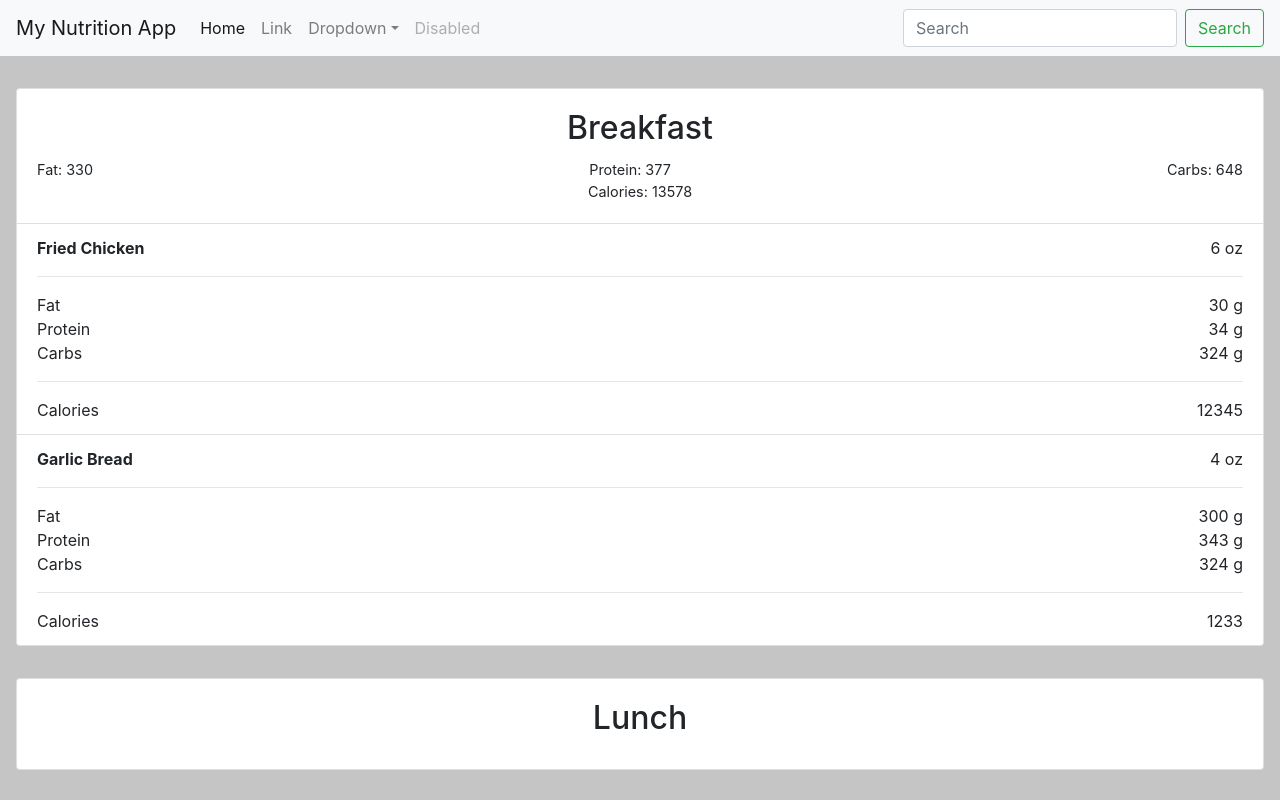
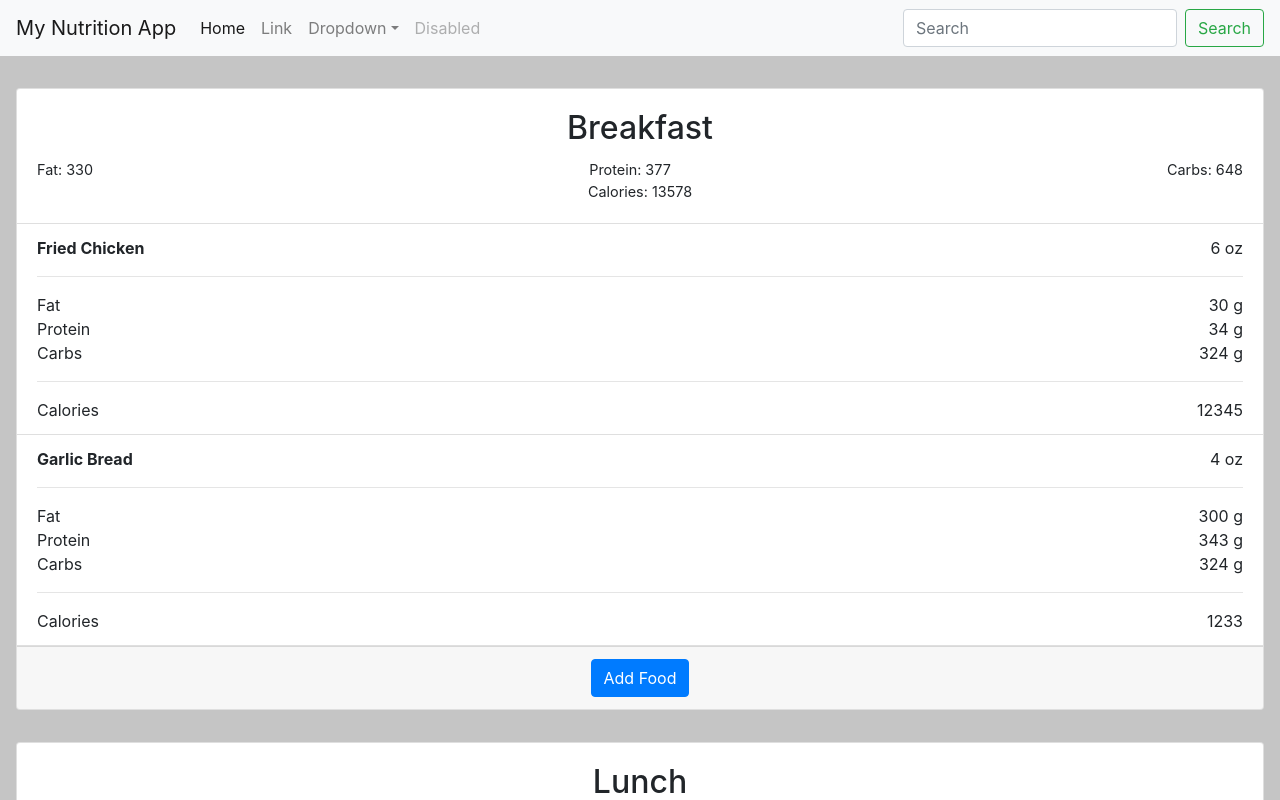
Before and after one commit to ctram/my-nutrition-app, a React (Create React App) app: page / in a window 1280 px wide. Shown: the top 800 px of the page. Built offline with nearby package versions, Linux system fonts and the light colour scheme.

Commit message:
Add button to add food to a meal.

```diff
--- a/src/components/MealStats.js
+++ b/src/components/MealStats.js
@@ -6,8 +6,19 @@ import MealItem from './MealItem';
 
 import { sumItemStats } from '../helpers/calculations';
 
-function MealStats(props) {
-  const { name, items } = props;
+class MealStats extends React.Component {
+  constructor(props) {
+    super(props);
+
+    this.onClickAddFood = this.onClickAddFood.bind(this);
+  }
+
+  onClickAddFood(e) {
+    // open modal to add food.
+  }
+
+  render() {
+    const { name, items } = this.props;
 
     let domItems = null;
     let domTotalMealStats = null;
@@ -58,8 +69,14 @@ function MealStats(props) {
           {domTotalMealStats}
         </div>
         {domItems}
+        <div class="card-footer text-muted">
+          <button data-toggle="modal" data-target="#exampleModal" className="btn btn-primary" type="button">
+            Add Food
+          </button>
+        </div>
       </div>
     );
   }
+}
 
 export default MealStats;
```
Lines whose indentation alone changed are shown as unchanged.
